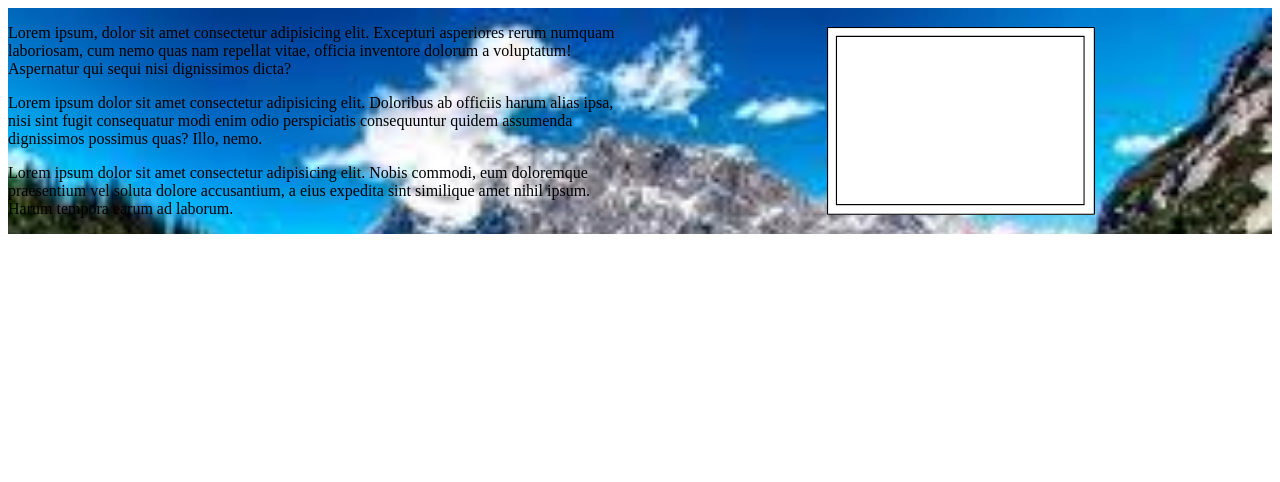
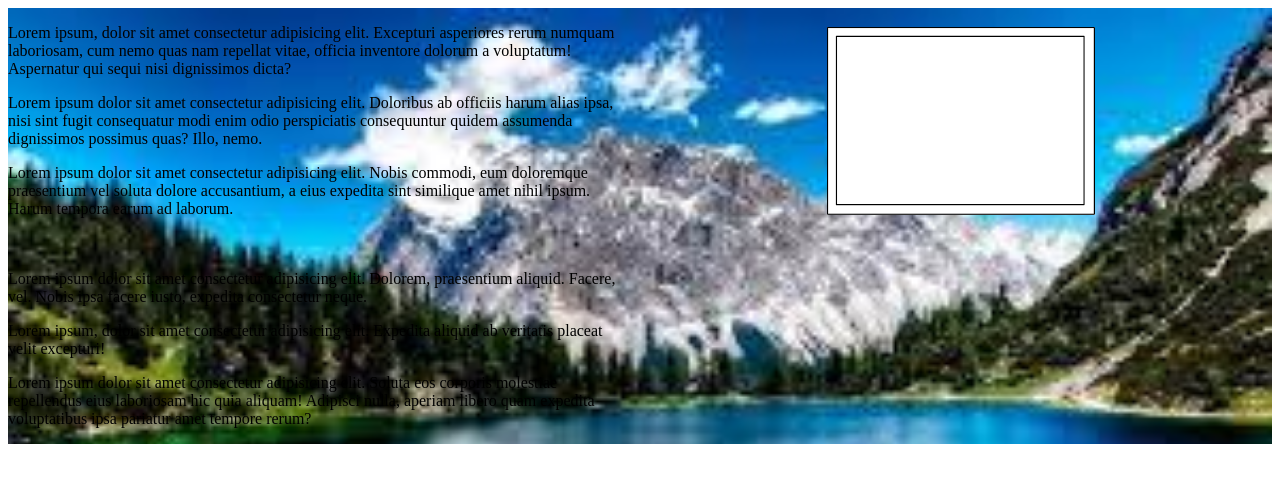
Before and after one commit to gabrielajrr/ejemplo, a plain HTML site: page index.html in a window 1280 px wide. Drawn offline with Linux system fonts and the light colour scheme.

Commit message:
cambios en el index

```diff
--- a/index.html
+++ b/index.html
@@ -17,6 +17,12 @@
 
         <img src="./video.png" alt="" class="video">
 
+        <div>
+           <p>Lorem ipsum dolor sit amet consectetur adipisicing elit. Dolorem, praesentium aliquid. Facere, vel. Nobis ipsa facere iusto, expedita consectetur neque.</p>
+           <p>Lorem ipsum, dolor sit amet consectetur adipisicing elit. Expedita aliquid ab veritatis placeat velit excepturi!</p>
+           <p>Lorem ipsum dolor sit amet consectetur adipisicing elit. Soluta eos corporis molestiae repellendus eius laboriosam hic quia aliquam! Adipisci nulla, aperiam libero quam expedita voluptatibus ipsa pariatur amet tempore rerum?</p>
+        </div>
+
     </div>
 </body>
 </html>
```
